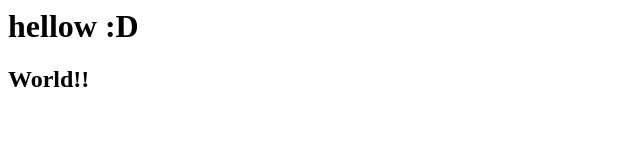
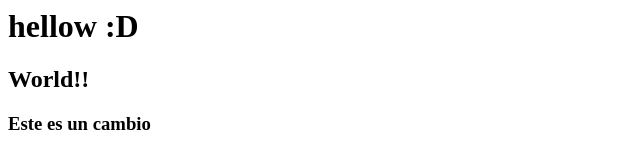
Before and after one commit to anaforero91/Ejercicios-Javascript, a plain HTML site: page index.html in a window 1280 px wide. Shown: the whole page, without its empty margins (0-640 px from the left). Drawn offline with Linux system fonts and the light colour scheme.

Commit message:
Cambio realizado

```diff
--- a/index.html
+++ b/index.html
@@ -5,5 +5,7 @@
     <body>
         <h1>hellow :D</h1>
         <h2> World!!</h2>
+
+        <h3>Este es un cambio</h3>
     </body>
 </html>
```
